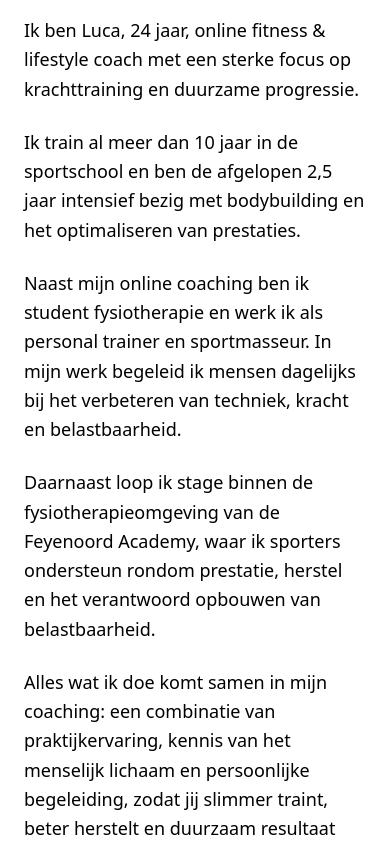
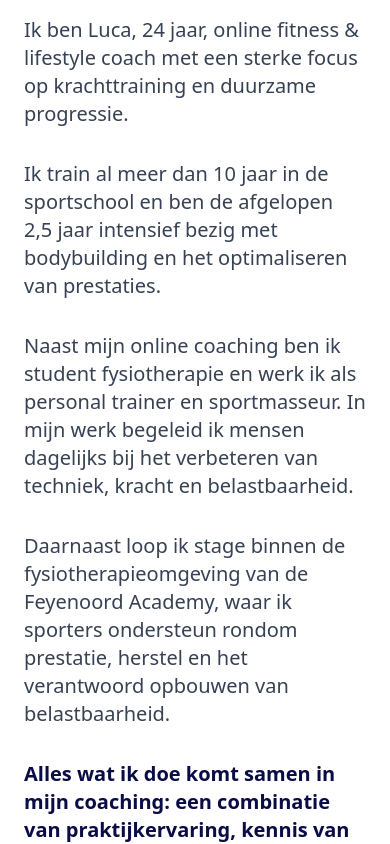
Before and after one commit to portfolio-ai-moos/website-luca, a Next.js app: page / in a window 390 px wide. Shown: the part 1400-2244 px from the top of the page. Built offline with nearby package versions, Linux system fonts and the light colour scheme.

Commit message:
Improve About section text readability
- Increased text size for better readability
- Added proper spacing between paragraphs
- Added text-gray-700 for better contrast
- Made last paragraph bold with brand color
- Responsive text sizing for mobile devices

```diff
--- a/src/components/About.tsx
+++ b/src/components/About.tsx
@@ -58,21 +58,21 @@ const About: React.FC = () => {
             initial={{ opacity: 0, y: 50 }}
             animate={inView ? { opacity: 1, y: 0 } : {}}
             transition={{ duration: 0.8 }}
-            className="space-y-6 text-lg leading-relaxed"
+            className="space-y-8 text-lg leading-relaxed text-gray-700 md:text-xl"
           >
-            <p>
+            <p className="text-xl md:text-2xl">
               Ik ben Luca, 24 jaar, online fitness & lifestyle coach met een sterke focus op krachttraining en duurzame progressie.
             </p>
-            <p>
+            <p className="text-xl md:text-2xl">
               Ik train al meer dan 10 jaar in de sportschool en ben de afgelopen 2,5 jaar intensief bezig met bodybuilding en het optimaliseren van prestaties.
             </p>
-            <p>
+            <p className="text-xl md:text-2xl">
               Naast mijn online coaching ben ik student fysiotherapie en werk ik als personal trainer en sportmasseur. In mijn werk begeleid ik mensen dagelijks bij het verbeteren van techniek, kracht en belastbaarheid.
             </p>
-            <p>
+            <p className="text-xl md:text-2xl">
               Daarnaast loop ik stage binnen de fysiotherapieomgeving van de Feyenoord Academy, waar ik sporters ondersteun rondom prestatie, herstel en het verantwoord opbouwen van belastbaarheid.
             </p>
-            <p>
+            <p className="text-xl md:text-2xl font-semibold text-[#090c45]">
               Alles wat ik doe komt samen in mijn coaching: een combinatie van praktijkervaring, kennis van het menselijk lichaam en persoonlijke begeleiding, zodat jij slimmer traint, beter herstelt en duurzaam resultaat behaalt.
             </p>
           </motion.div>
```
